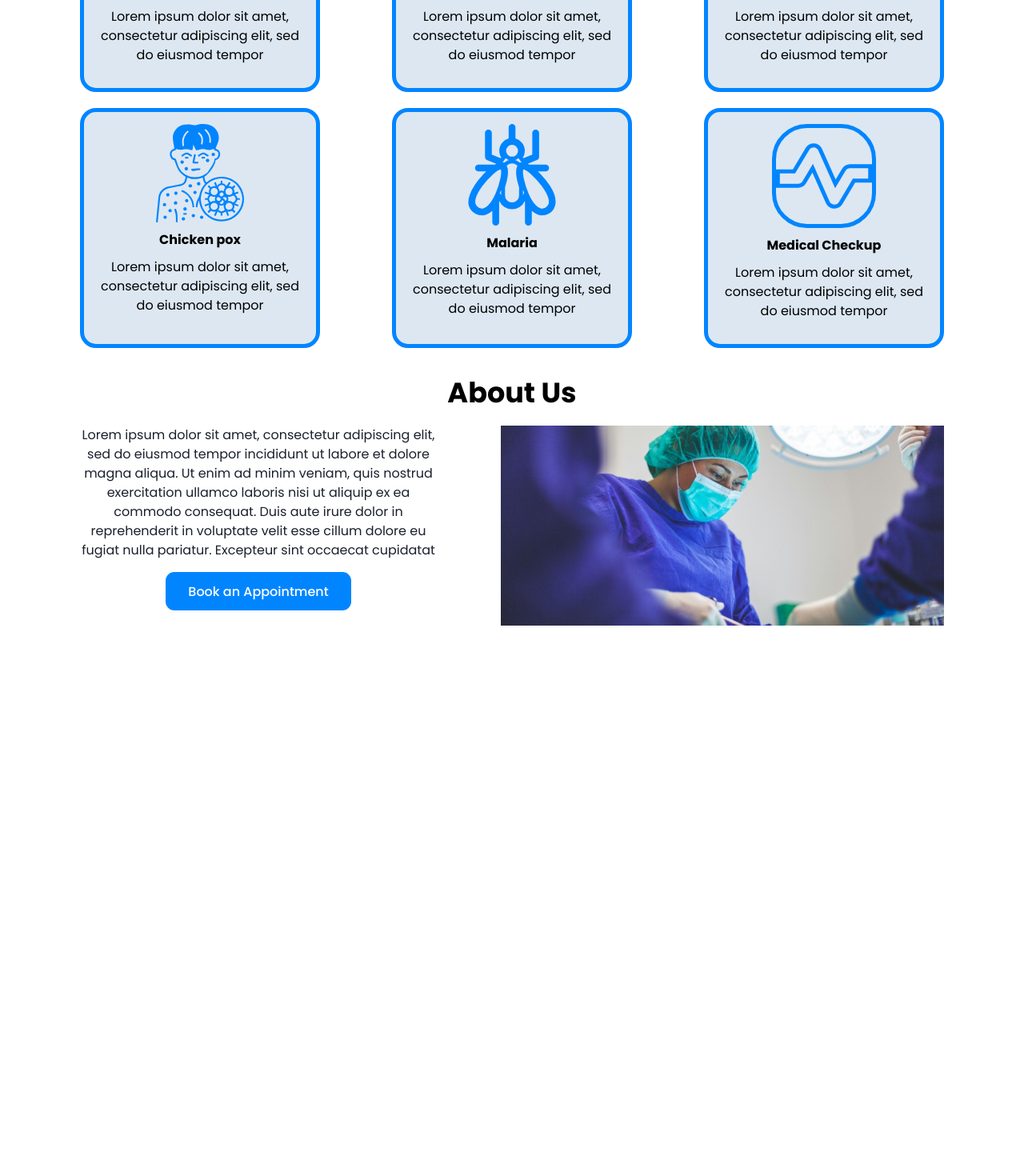
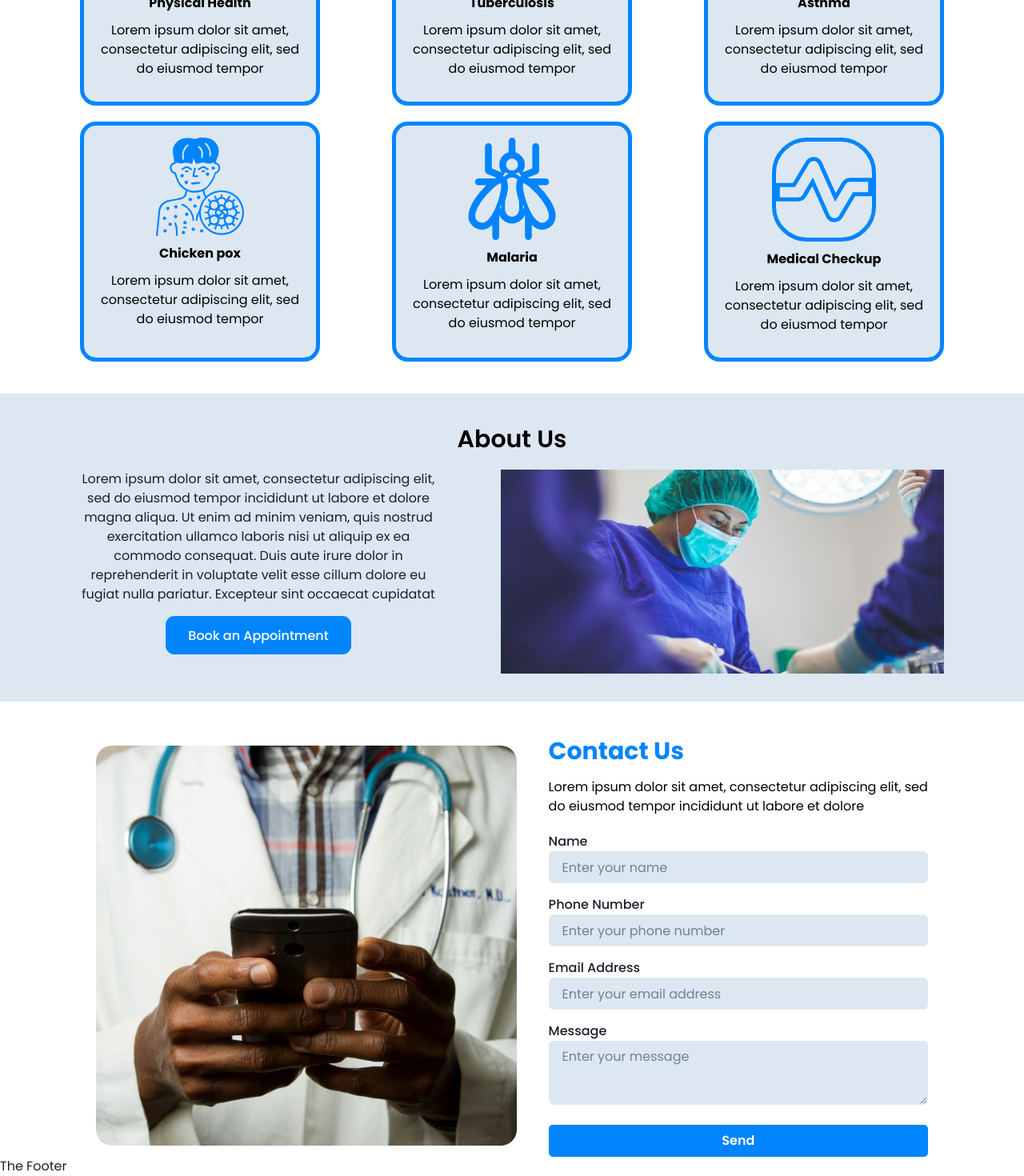
Before and after one commit to shegz101/hos-web, a React (Vite) app: page / in a window 1280 px wide. Shown: the part 798-2268 px from the top of the page at 80% size. Before the commit the page ends 1580 px from the top, so only its background shows below. Built offline with nearby package versions, Linux system fonts and the light colour scheme.

Commit message:
contact-us-UI-created

```diff
--- a/src/App.jsx
+++ b/src/App.jsx
@@ -3,6 +3,8 @@ import Nav from './components/Header/Nav'
 import Hero from './pages/Hero.jsx'
 import Services from './pages/Services'
 import AboutUs from './pages/AboutUs.jsx'
+import ContactUs from './pages/ContactUs.jsx'
+import Footer from './components/Footer/Footer.jsx'
 
 function App() {
   return (
@@ -11,6 +13,8 @@ function App() {
       <Hero/>
       <Services/>
       <AboutUs/>
+      <ContactUs/>
+      <Footer/>
     </Box>
   )
 }
--- /dev/null
+++ b/src/components/Footer/Footer.jsx
@@ -0,0 +1,11 @@
+import { Box, Text } from "@chakra-ui/react";
+
+const Footer = () => {
+  return (
+    <Box>
+        <Text>The Footer</Text>
+    </Box>
+  )
+}
+
+export default Footer
--- a/src/components/Header/Nav.jsx
+++ b/src/components/Header/Nav.jsx
@@ -1,19 +1,29 @@
-import { Box, Flex, Text, useDisclosure, useMediaQuery, } from "@chakra-ui/react"
+import { Box, Flex, Text, useDisclosure, useMediaQuery } from "@chakra-ui/react";
+import { Link as RouterLink, Link } from "react-router-dom";
+import { useRef } from "react";
+import { HiOutlineMenu } from "react-icons/hi";
+import logo from "../../assets/BEEBATLOGO2.svg"
 import DrawerNav from "./DrawerNav";
-import logo from '../../assets/BEEBATLOGO2.svg'
-import { Link, useLocation } from "react-router-dom";
-import { HiOutlineMenu } from "react-icons/hi"
 
 const Nav = () => {
-  const { isOpen: drawerIsOpen, onOpen: drawerOnOpen, onClose: drawerOnclose } = useDisclosure()
-  const [isLargerThan600] = useMediaQuery('(max-width: 1200px)')
+  const servicesRef = useRef(null);
+  const aboutUsRef = useRef(null);
+  const contactUsRef = useRef(null);
 
-  const location = useLocation();
-  const currentPath = location.pathname;
+  const scrollToRef = (ref) => {
+    window.scrollTo({
+      top: ref.current.offsetTop,
+      behavior: "smooth",
+    });
+  };
+
+  const { isOpen: drawerIsOpen, onOpen: drawerOnOpen, onClose: drawerOnclose } = useDisclosure();
+  const [isLargerThan600] = useMediaQuery('(max-width: 1200px)');
+  const currentPath = window.location.pathname;
 
   const handleDrawer = () => {
-    drawerOnOpen()
-  }
+    drawerOnOpen();
+  };
 
   return (
     <Box
@@ -28,7 +38,7 @@ const Nav = () => {
       as="nav"
       py={"16px"}
       boxShadow="0px 2px 2px 2px #00000033"
-    px={{base: "15px", md: "100px"}}
+      px={{ base: "15px", md: "100px" }}
       border={"1px solid #EFF4FF"}
       borderBottom={"none"}
     >
@@ -47,31 +57,48 @@ const Nav = () => {
             </Link>
           </Box>
         </Box>
-      {/* <Text color="blue">Beebat Logo</Text> */}
-
-      <Flex display={{base: "flex", lg: "none"}} boxShadow= "4px 4px 4px 0px #DEA54B1F" border="1px solid #EFF4FF" p="10px" borderRadius={"50%"}  fontSize="30px" onClick={handleDrawer} color="#192328">
+        <Flex
+          display={{ base: "flex", lg: "none" }}
+          boxShadow="4px 4px 4px 0px #DEA54B1F"
+          border="1px solid #EFF4FF"
+          p="10px"
+          borderRadius={"50%"}
+          fontSize="30px"
+          onClick={handleDrawer}
+          color="#192328"
+        >
           <HiOutlineMenu fontSize="20px" />
         </Flex>
 
-      <Flex  flex="2"  gap="12px" justifyContent="center" fontWeight="700" alignItems={"center"}  display={{ base: "none", lg: "flex" }}>
+        <Flex
+          flex="2"
+          gap="12px"
+          justifyContent="center"
+          fontWeight="700"
+          alignItems={"center"}
+          display={{ base: "none", lg: "flex" }}
+        >
           {[
-            { text: "Home", href: "/" },
-            { text: "About Us", href: "/about" },
-            { text: "Services", href: "/services" },
-            { text: "Contact Us", href: "mailto:Odufowokelateef6@gmail.com" },
-
+            { text: "Home", href: "/", adr:"/" },
+            { text: "About Us", href: "#about", adr:"/about", ref: aboutUsRef },
+            { text: "Services", href: "#services", adr:"/services",  ref: servicesRef },
+            { text: "Contact Us", href: "#contactUs", adr:"/contactUs", ref: contactUsRef },
           ].map((item, index) => (
-          <Link to={item.href} key={index}>
+            <RouterLink
+              to={item.adr}
+              key={index}
+              onClick={() => scrollToRef(item.ref)}
+            >
               <Text
                 fontSize="16px"
                 transition="0.5s"
                 fontWeight="400"
-              color={(currentPath === item.href) ? "#0085FF" : "#040E22"}
+                color={(currentPath === item.adr) ? "#0085FF" : "#040E22"}
                 p="10px"
               >
                 {item.text}
               </Text>
-          </Link>
+            </RouterLink>
           ))}
         </Flex>
 
@@ -101,18 +128,11 @@ const Nav = () => {
             </Box>
           </Link>
         </Flex>
-      {isLargerThan600 ?
-        // Sidebar
-        <DrawerNav
-            drawerOnClose={drawerOnclose}
-            drawerIsOpen={drawerIsOpen}
-        />
-
-        : ""
-      }
+        {/* Sidebar */}
+        {isLargerThan600 ? <DrawerNav drawerOnClose={drawerOnclose} drawerIsOpen={drawerIsOpen} /> : ""}
       </Flex>
     </Box>
-  )
-}
+  );
+};
 
-export default Nav
+export default Nav;
--- a/src/pages/AboutUs.jsx
+++ b/src/pages/AboutUs.jsx
@@ -3,8 +3,9 @@ import aboutImg from "../assets/AboutUs.svg";
 
 const AboutUs = () => {
   return (
-    <Box mt="30px" mx={{ base: "15px", md: "100px" }}>
-      <Text textAlign="center" fontWeight="bold" mb="15px" fontSize={{ base: "20px", md: "35px" }} color="#000000">
+    <Box id="about" mt="40px" py={"35px"} width="100%" bg="#DCE7F2">
+      <Box mx={{base:"15px", md:"100px"}}>
+        <Text textAlign="center" fontWeight="600" mb="15px" fontSize={{ base: "20px", md: "30px" }} color="#000000">
           About Us
         </Text>
         <Flex gap="40px" w="100%" flexDirection={{ base: "column", md: "row" }} justifyContent="space-between">
@@ -33,9 +34,10 @@ const AboutUs = () => {
             </Box>
           </Flex>
           <Flex width={{ base: "100%", md: "calc(55% - 20px)" }} pl={{ base: "0", md: "20px" }} alignItems="center">
-          <Box as="img" src={aboutImg} alt="Anout Us Image" w="100%" h="250px" objectFit="cover" />
+            <Box as="img" src={aboutImg} alt="Anout Us Image" w="100%" h="255px" objectFit="cover" />
           </Flex>
         </Flex>
+      </Box>
     </Box>
   );
 };
--- a/src/pages/ContactUs.jsx
+++ b/src/pages/ContactUs.jsx
@@ -0,0 +1,59 @@
+import { Box, Flex, Text, Input, Textarea, Button } from "@chakra-ui/react";
+import contactImage from "../assets/ContactUs.svg";
+
+const ContactUs = () => {
+  return (
+    <Flex id="contactUs" mx={{ base: "15px", md: "100px" }} gap={{ base: "20px", md: "40px" }} mt="40px" flexDirection={{ base: "column", md: "row" }} alignItems="center" justifyContent="space-between">
+      {/* Left Column for Image */}
+      <Flex width={{ base: "100%", md: "calc(55% - 20px)" }} display={{base:"none", md:"block"}} pl={{ base: "0", md: "20px" }} alignItems="center">
+          <Box as="img" src={contactImage} borderRadius={"20px"} alt="Contact Us Image" w="100%" h="500px" objectFit="cover" />
+      </Flex>
+
+      {/* Right Column for Text and Form */}
+      <Box width={{ base: "100%", md: "calc(50% - 20px)" }} gap="15px" alignItems={"center"} flexDirection={"column"} pr={{ base: "0", md: "20px" }}>
+        {/* Contact Us Text */}
+        <Text fontWeight="bold" fontSize={"30px"} color="#0085FF" mb="10px">
+          Contact Us
+        </Text>
+
+        {/* Lorem Ipsum Text */}
+        <Text color="#000000" mb="20px">
+          Lorem ipsum dolor sit amet, consectetur adipiscing elit,
+          sed do eiusmod tempor incididunt ut labore et dolore
+        </Text>
+
+        {/* Form */}
+        <Box as="form">
+          {/* Name Input */}
+          <Box mb="15px">
+            <Text fontWeight="medium">Name</Text>
+            <Input type="text" bg={"#DCE7F2"} placeholder="Enter your name" />
+          </Box>
+
+          {/* Phone Number Input */}
+          <Box mb="15px">
+            <Text fontWeight="medium">Phone Number</Text>
+            <Input type="tel" bg={"#DCE7F2"} placeholder="Enter your phone number" />
+          </Box>
+
+          {/* Email Address Input */}
+          <Box mb="15px">
+            <Text fontWeight="medium">Email Address</Text>
+            <Input type="email" bg={"#DCE7F2"} placeholder="Enter your email address" />
+          </Box>
+
+          {/* Message Input */}
+          <Box mb="15px">
+            <Text fontWeight="medium">Message</Text>
+            <Textarea bg={"#DCE7F2"} placeholder="Enter your message" resize="vertical" />
+          </Box>
+
+          {/* Submit Button */}
+          <Button w="100%" mt="10px" bg="#0085FF" color={"white"} borderRadius={"5px"} type="submit">Send</Button>
+        </Box>
+      </Box>
+    </Flex>
+  );
+};
+
+export default ContactUs;
--- a/src/pages/Services.jsx
+++ b/src/pages/Services.jsx
@@ -8,8 +8,8 @@ import tuberculosis from "../assets/Tuberculosis.svg";
 
 const Services = () => {
   return (
-    <Box mt="15px" mx={{base: "15px", md: "100px"}}>
-        <Text textAlign={"center"} fontWeight={"bold"} mb={"15px"} fontSize={{ base:"20px", md:"35px"}} color="#000000">Our Services</Text>
+    <Box id="services" mt="40px" mx={{base: "15px", md: "100px"}}>
+        <Text textAlign={"center"} fontWeight={"600"} mb={"15px"} fontSize={{ base:"20px", md:"30px"}} color="#000000">Our Services</Text>
         <Flex flexDirection={{base:"column", md:"row"}} flexWrap={"wrap"} justifyContent={"space-between"} alignItems={"center"} gap={"20px"}>
           {[
             {img: medicalIcon,  title:"Physical Health", description:"Lorem ipsum dolor sit amet, consectetur adipiscing elit, sed do eiusmod tempor"},
```
Also changed, not shown: src/assets/ContactUs.svg (added). Lines whose indentation alone changed are shown as unchanged.
